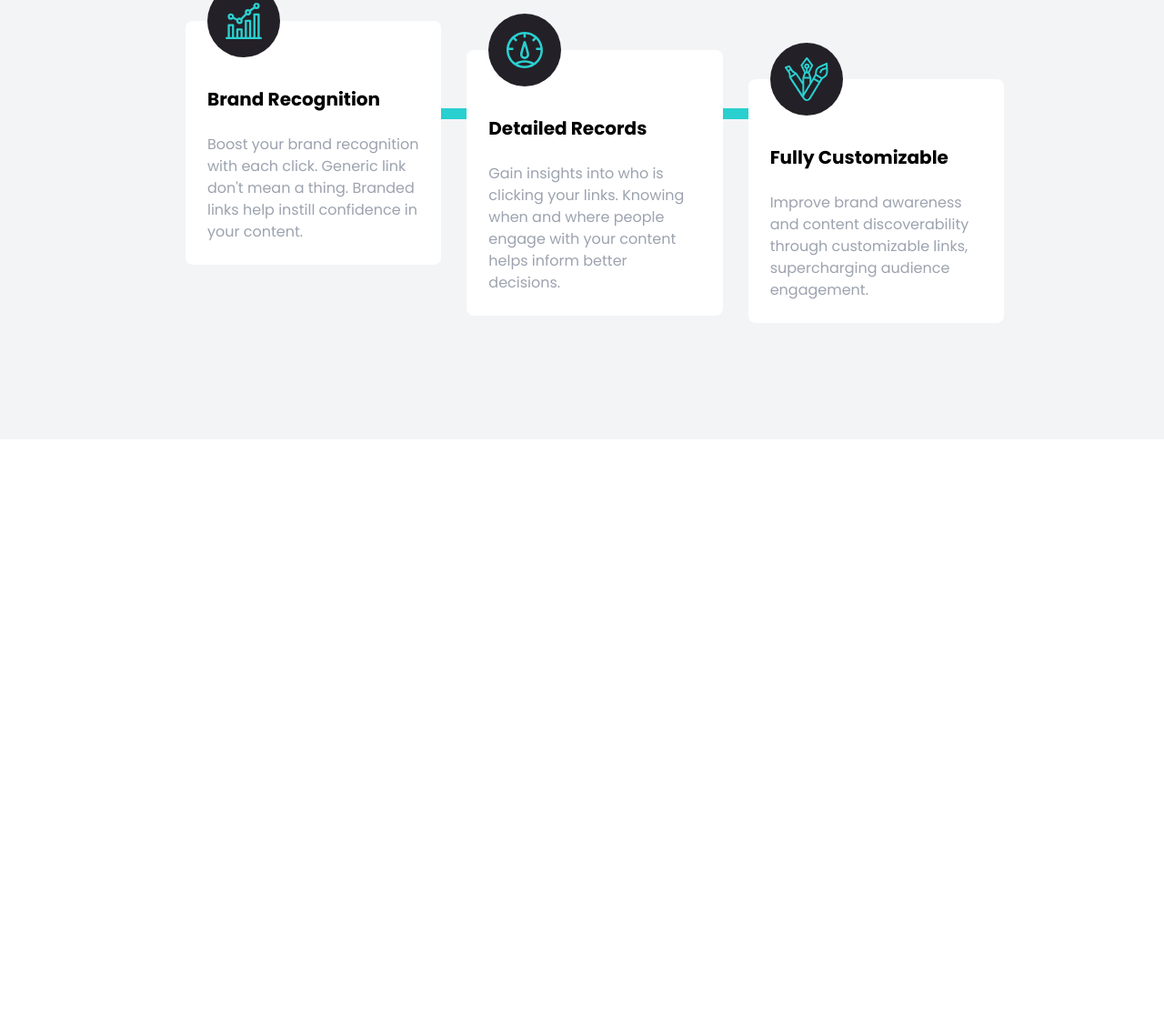
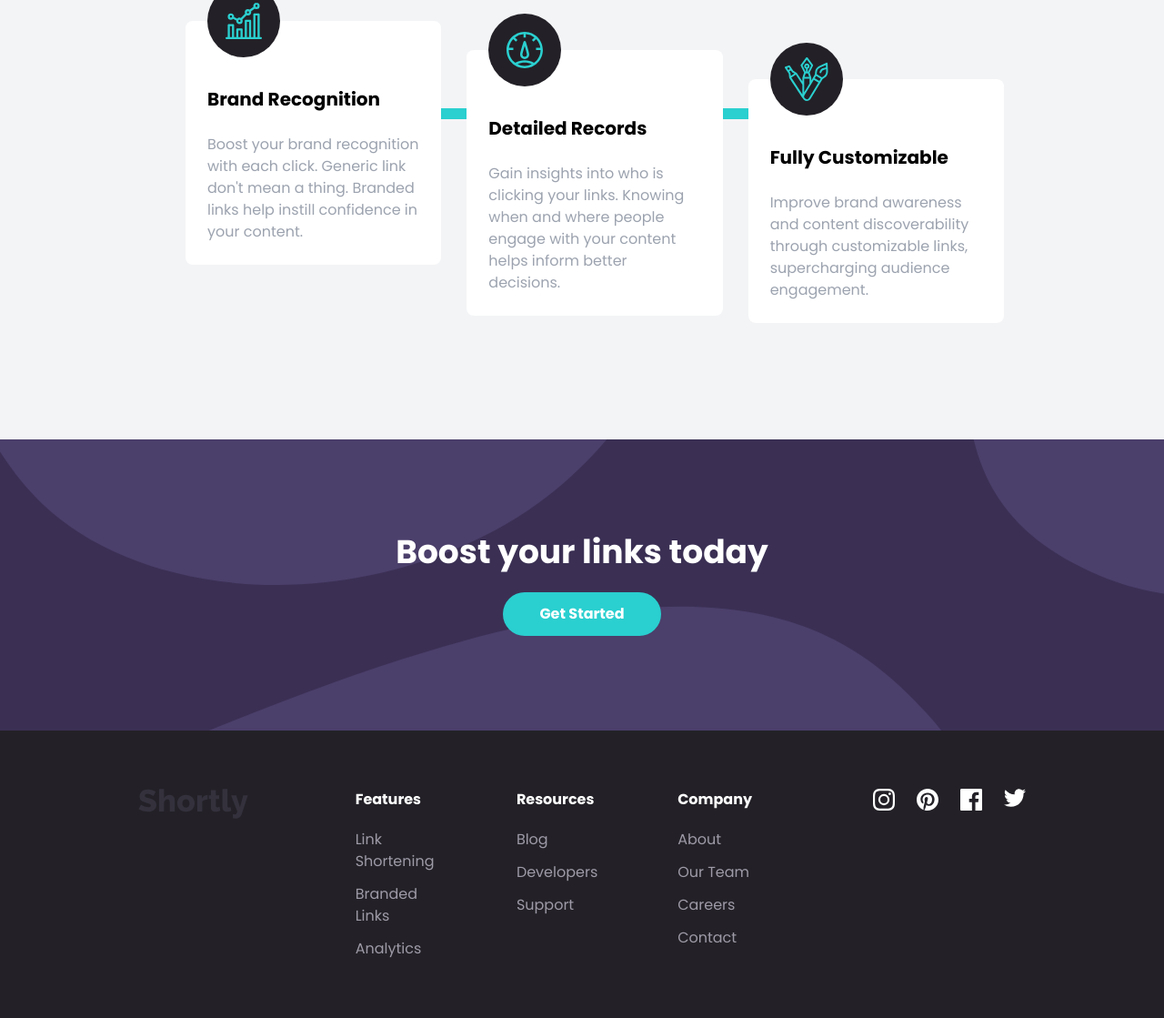
Before and after one commit to rdtungul/tailwind-shortly, a website: page index.html in a window 1280 px wide. Shown: the part 1489-2608 px from the top of the page at 91% size. Before the commit the page ends 1972 px from the top, so only its background shows below. Drawn offline with Linux system fonts and the light colour scheme.

Commit message:
cta & footer sections

```diff
--- a/index.html
+++ b/index.html
@@ -127,7 +127,7 @@
             https://rdtungul.github.io
           </p>
           <div
-            class="flex flex-col items-center justify-end flex-1 space-x-4 space-y-2 md:flex-row md:space-y-0"
+            class="justify-end flex-1 space-x-4 space-y-2 align-cols-center md:flex-row md:space-y-0"
           >
             <div class="font-bold text-cyan">https://rdl.ink/rDT143</div>
             <button
@@ -146,7 +146,7 @@
             https://johndoe@example.com
           </p>
           <div
-            class="flex flex-col items-center justify-end flex-1 space-x-4 space-y-2 md:flex-row md:space-y-0"
+            class="justify-end flex-1 space-x-4 space-y-2 align-cols-center md:flex-row md:space-y-0"
           >
             <div class="font-bold text-cyan">https://rdl.ink/Jd012T</div>
             <button
@@ -165,7 +165,7 @@
             https://mariamakiling@gmail.com
           </p>
           <div
-            class="flex flex-col items-center justify-end flex-1 space-x-4 space-y-2 md:flex-row md:space-y-0"
+            class="justify-end flex-1 space-x-4 space-y-2 align-cols-center md:flex-row md:space-y-0"
           >
             <div class="font-bold text-cyan">https://rdl.ink/6MKi57</div>
             <button
@@ -204,7 +204,7 @@
 
         <!-- Box 1 -->
         <div
-          class="relative flex flex-col p-6 space-y-6 bg-white rounded-lg md:w-1/3"
+          class="relative space-y-6 bg-white rounded-lg flex-col-p6 md:w-1/3"
         >
           <!-- Image Position -->
           <div class="absolute -ml-10 -top-10 md:left-16 left-1/2">
@@ -228,7 +228,7 @@
 
         <!-- Box 2 -->
         <div
-          class="relative flex flex-col p-6 mt-24 space-y-6 bg-white rounded-lg md:mt-8 md:w-1/3"
+          class="relative mt-24 space-y-6 bg-white rounded-lg flex-col-p6 md:mt-8 md:w-1/3"
         >
           <!-- Image Position -->
           <div class="absolute -ml-10 -top-10 md:left-16 left-1/2">
@@ -252,7 +252,7 @@
 
         <!-- Box 3 -->
         <div
-          class="relative flex flex-col p-6 mt-24 space-y-6 bg-white rounded-lg md:mt-16 md:w-1/3"
+          class="relative mt-24 space-y-6 bg-white rounded-lg flex-col-p6 md:mt-16 md:w-1/3"
         >
           <!-- Image Position -->
           <div class="absolute -ml-10 -top-10 md:left-16 left-1/2">
@@ -276,6 +276,83 @@
       </div>
     </section>
 
+    <!-- CTA SECTION -->
+    <section id="cta" class="py-24 bg-darkViolet">
+      <div class="flex flex-col p-2 space-y-6">
+        <h5
+          class="mx-auto space-y-10 text-4xl font-bold text-center text-white"
+        >
+          Boost your links today
+        </h5>
+        <button
+          class="px-10 py-5 mx-auto text-2xl font-bold text-white rounded-full bg-cyan hover:bg-cyanLight md:text-base md:py-3 focus:outline-none"
+        >
+          Get Started
+        </button>
+      </div>
+    </section>
+
+    <!-- FOOTER SECTION -->
+    <footer class="py-16 bg-veryDarkViolet">
+      <div
+        class="container justify-between mx-auto space-y-16 align-cols-center md:flex-row md:space-y-0 md:items-start"
+      >
+        <!-- Logo -->
+        <img src="images/logo.svg" alt="" />
+        <!-- Menus Container -->
+        <div
+          class="flex flex-col space-y-16 md:space-x-20 md:flex-row md:space-y-0"
+        >
+          <!-- Menu 1 -->
+          <div class="w-full align-cols-center-start">
+            <div class="mb-5 font-bold text-white capitalize">Features</div>
+            <div class="space-y-3 align-cols-center-start">
+              <a href="#" class="footer-links">Link Shortening</a>
+              <a href="#" class="footer-links">Branded Links</a>
+              <a href="#" class="footer-links">Analytics</a>
+            </div>
+          </div>
+
+          <!-- Menu 2 -->
+          <div class="w-full align-cols-center-start">
+            <div class="mb-5 font-bold text-white capitalize">Resources</div>
+            <div class="space-y-3 align-cols-center-start">
+              <a href="#" class="footer-links">Blog</a>
+              <a href="#" class="footer-links">Developers</a>
+              <a href="#" class="footer-links">Support</a>
+            </div>
+          </div>
+
+          <!-- Menu 3 -->
+          <div class="w-full align-cols-center-start">
+            <div class="mb-5 font-bold text-white capitalize">Company</div>
+            <div class="space-y-3 align-cols-center-start">
+              <a href="#" class="footer-links">About</a>
+              <a href="#" class="footer-links">Our Team</a>
+              <a href="#" class="footer-links">Careers</a>
+              <a href="#" class="footer-links">Contact</a>
+            </div>
+          </div>
+        </div>
+
+        <!-- Social Links -->
+        <div class="flex space-x-6">
+          <a href="#">
+            <img src="images/icon-instagram.svg" alt="" class="ficon" />
+          </a>
+          <a href="#">
+            <img src="images/icon-pinterest.svg" alt="" class="ficon" />
+          </a>
+          <a href="#">
+            <img src="images/icon-facebook.svg" alt="" class="ficon" />
+          </a>
+          <a href="#">
+            <img src="images/icon-twitter.svg" alt="" class="ficon" />
+          </a>
+        </div>
+      </div>
+    </footer>
+
     <script src="js/index.js" defer></script>
   </body>
 </html>
--- a/input.css
+++ b/input.css
@@ -4,8 +4,34 @@
 @layer base {
   /* heading 5 style */
 }
+
+/* ========== CTA Styling */
+#cta {
+  background-image: url("../images/bg-boost-desktop.svg");
+  background-repeat: no-repeat;
+  background-size: cover;
+}
+
+/* ========== Footer Links Styling */
+.ficon:hover {
+  filter: invert(50%) sepia(70%) saturate(464%) hue-rotate(130deg)
+    brightness(90%) contrast(85%);
+}
+
 @layer components {
   .align-items-center {
     @apply flex items-center justify-between;
   }
+  .align-cols-center {
+    @apply flex flex-col items-center;
+  }
+  .align-cols-center-start {
+    @apply align-cols-center md:items-start;
+  }
+  .flex-col-p6 {
+    @apply flex flex-col p-6;
+  }
+  .footer-links {
+    @apply capitalize text-grayishViolet hover:text-cyanLight;
+  }
 }
```
Also changed, not shown: css/style.css.
